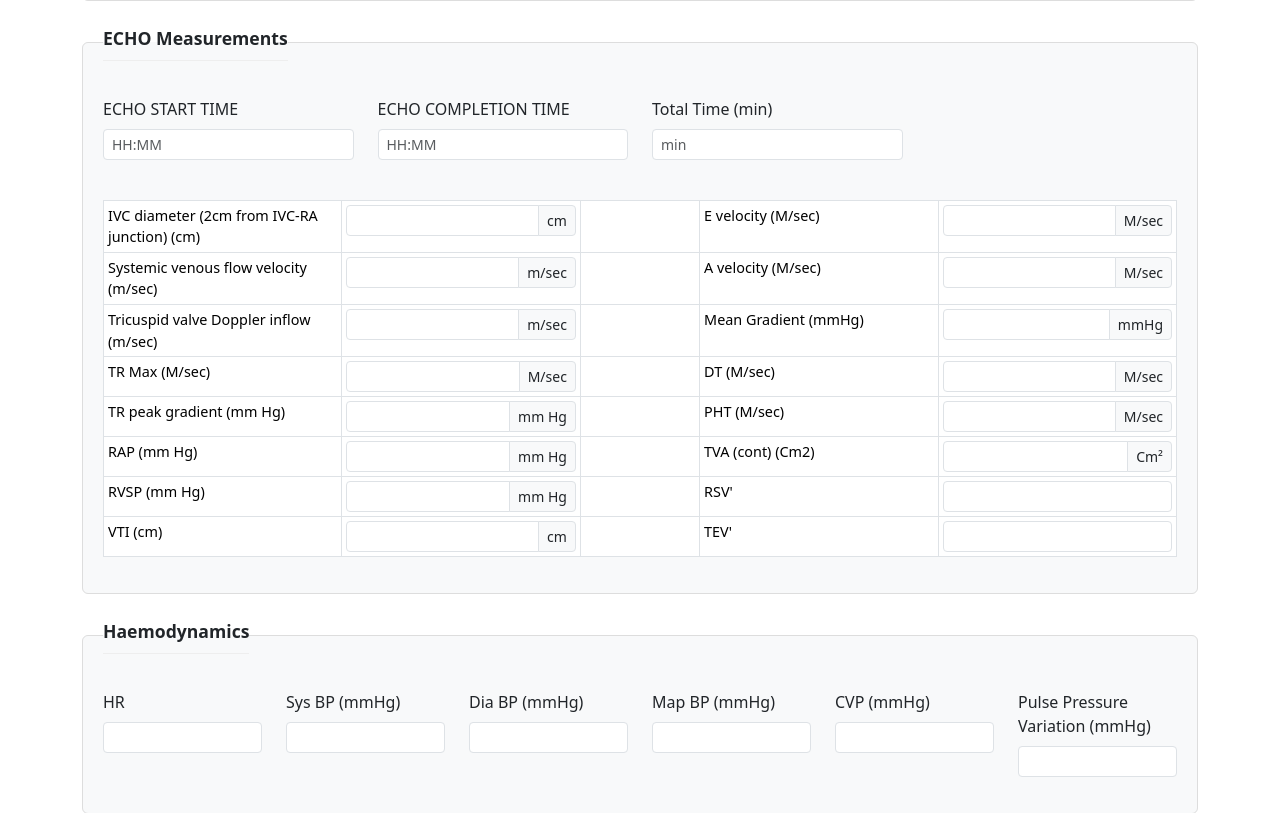
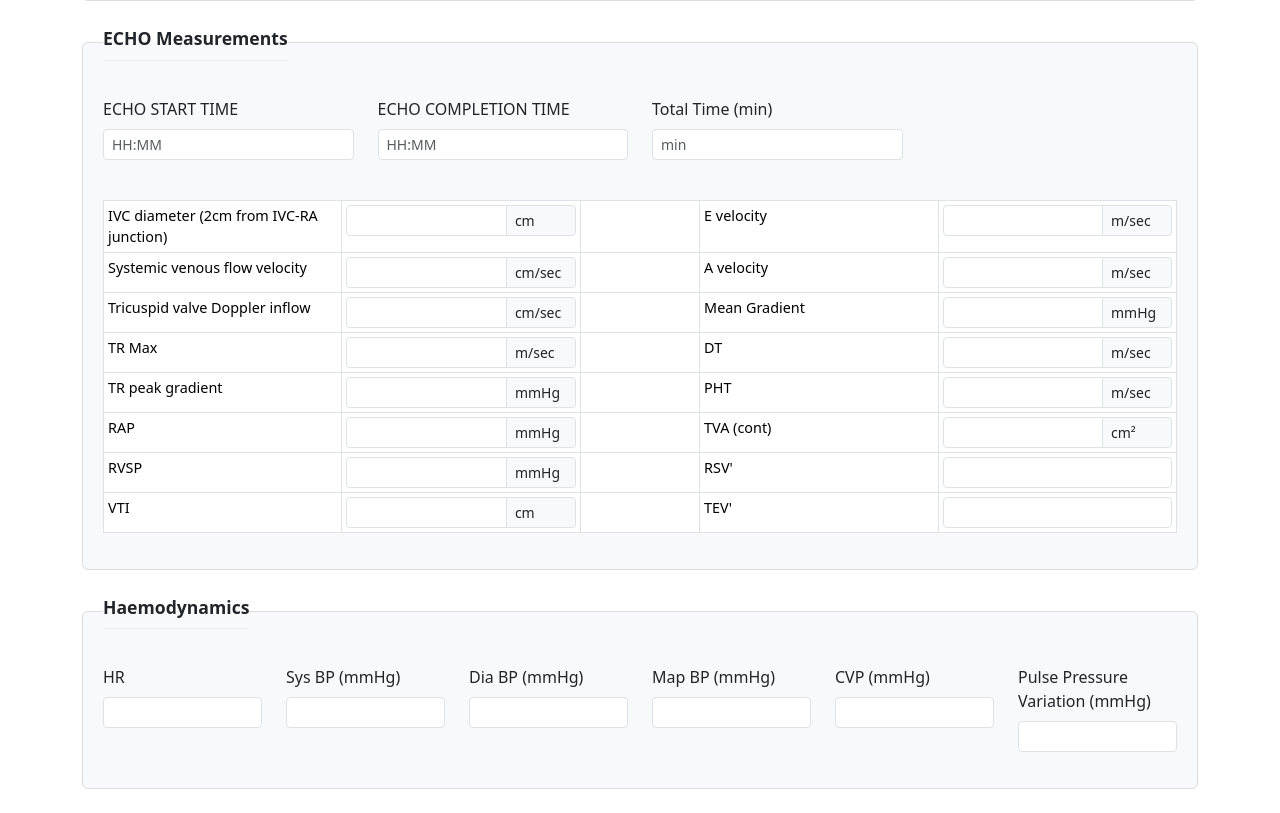
Before and after one commit to Kay0n/icu-records, a Flask app: page /add in a window 1280 px wide. Shown: the part 1098-1911 px from the top of the page. Run offline with Flask 2, Linux system fonts and the light colour scheme; parts of the project's set-up code (start-up, migrations or seed data) failed here and were passed over.

Commit message:
make units definable, formatting fixes

```diff
--- a/src/forms.py
+++ b/src/forms.py
@@ -11,6 +11,11 @@ from wtforms import (
     RadioField,
 )
 from wtforms.validators import InputRequired, Optional, Length, NumberRange
+
+class UnitFloatField(FloatField):
+    def __init__(self, label=None, validators=None, unit=None, **kwargs):
+        self.unit = unit
+        super().__init__(label=label, validators=validators, **kwargs)
 
 OBSERVER_CHOICES = [
     ("", "-- Select Observer --"),
@@ -46,11 +51,11 @@ class RecordForm(FlaskForm):
 
 
     # Patient Info
-    patient_ur = StringField(
-        "Patient UR No", validators=[InputRequired(), Length(max=80)]
+    patient_ur = IntegerField(
+        "Patient UR No", validators=[InputRequired()]
     )
-    patient_serial = StringField(
-        "Patient's Serial Number", validators=[InputRequired(), Length(max=80)]
+    patient_serial = IntegerField(
+        "Patient's Serial Number", validators=[InputRequired()]
     )
     collection_date = DateField(
         "Date of Data Collection", validators=[InputRequired()], format="%Y-%m-%d"
@@ -76,7 +81,7 @@ class RecordForm(FlaskForm):
         ],
         validators=[InputRequired()]
     )
-    peep = FloatField("PEEP", validators=[InputRequired(), NumberRange(min=0)])
+    peep = FloatField("PEEP", validators=[Optional(), NumberRange(min=0)])
 
 
 
@@ -116,52 +121,87 @@ class RecordForm(FlaskForm):
         "Total Time (min)", validators=[Optional(), NumberRange(min=0)]
     )
 
-    ivc_diameter_cm = FloatField(
-        "IVC diameter (2cm from IVC-RA junction) (cm)",
-        validators=[Optional(), NumberRange(min=0)],
+
+    ivc_diameter_cm = UnitFloatField(
+        "IVC diameter (2cm from IVC-RA junction)",
+        unit="cm",
+        validators=[InputRequired(), NumberRange(min=0)],
     )
-    systemic_venous_flow_velocity_mps = FloatField(
-        "Systemic venous flow velocity (m/sec)",
-        validators=[Optional(), NumberRange(min=0)],
+    systemic_venous_flow_velocity_mps = UnitFloatField(
+        "Systemic venous flow velocity",
+        unit="cm/sec",
+        validators=[InputRequired(), NumberRange(min=0)],
     )
-    tricuspid_valve_doppler_inflow_mps = FloatField(
-        "Tricuspid valve Doppler inflow (m/sec)",
-        validators=[Optional(), NumberRange(min=0)],
+    tricuspid_valve_doppler_inflow_mps = UnitFloatField(
+        "Tricuspid valve Doppler inflow",
+        unit="cm/sec",
+        validators=[InputRequired(), NumberRange(min=0)],
     )
-    tr_max_mps = FloatField(
-        "TR Max (M/sec)", validators=[Optional(), NumberRange(min=0)]
+    tr_max_mps = UnitFloatField(
+        "TR Max",
+        unit="m/sec",
+        validators=[InputRequired(), NumberRange(min=0)]
     )
-    tr_peak_gradient_mmhg = FloatField(
-        "TR peak gradient (mm Hg)", validators=[Optional(), NumberRange(min=0)]
+    tr_peak_gradient_mmhg = UnitFloatField(
+        "TR peak gradient",
+        unit="mmHg",
+        validators=[InputRequired(), NumberRange(min=0)]
     )
-    rap_mmhg = FloatField("RAP (mm Hg)", validators=[Optional(), NumberRange(min=0)])
-    rvsp_mmhg = FloatField("RVSP (mm Hg)", validators=[Optional(), NumberRange(min=0)])
-    vti_cm = FloatField("VTI (cm)", validators=[Optional(), NumberRange(min=0)])
+    rap_mmhg = UnitFloatField(
+        "RAP",
+        unit="mmHg",
+        validators=[InputRequired(), NumberRange(min=0)]
+    )
+    rvsp_mmhg = UnitFloatField(
+        "RVSP",
+        unit="mmHg",
+        validators=[InputRequired(), NumberRange(min=0)]
+    )
+    vti_cm = UnitFloatField(
+        "VTI",
+        unit="cm",
+        validators=[InputRequired(), NumberRange(min=0)]
+    )
 
-    e_velocity_mps = FloatField(
-        "E velocity (M/sec)", validators=[Optional(), NumberRange(min=0)]
+    e_velocity_mps = UnitFloatField(
+        "E velocity",
+        unit="m/sec",
+        validators=[InputRequired(), NumberRange(min=0)]
     )
-    a_velocity_mps = FloatField(
-        "A velocity (M/sec)", validators=[Optional(), NumberRange(min=0)]
+    a_velocity_mps = UnitFloatField(
+        "A velocity",
+        unit="m/sec",
+        validators=[InputRequired(), NumberRange(min=0)]
     )
-    mean_gradient_mmhg = FloatField(
-        "Mean Gradient (mmHg)", validators=[Optional(), NumberRange(min=0)]
+    mean_gradient_mmhg = UnitFloatField(
+        "Mean Gradient",
+        unit="mmHg",
+        validators=[InputRequired(), NumberRange(min=0)]
     )
-    dt_mps = FloatField(
-        "DT (M/sec)", validators=[Optional(), NumberRange(min=0)]
-    )  # Deceleration Time
-    pht_mps = FloatField(
-        "PHT (M/sec)", validators=[Optional(), NumberRange(min=0)]
-    )  # Pressure Half-Time
-    tva_cont_cm2 = FloatField(
-        "TVA (cont) (Cm2)", validators=[Optional(), NumberRange(min=0)]
-    )  # Tricuspid Valve Area
+    dt_mps = UnitFloatField(
+        "DT",
+        unit="m/sec",
+        validators=[InputRequired(), NumberRange(min=0)]
+    )
+    pht_mps = UnitFloatField(
+        "PHT",
+        unit="m/sec",
+        validators=[InputRequired(), NumberRange(min=0)]
+    )
+    tva_cont_cm2 = UnitFloatField(
+        "TVA (cont)",
+        unit="cm²",
+        validators=[InputRequired(), NumberRange(min=0)]
+    )
+
     rsv_prime = FloatField(
-        "RSV'", validators=[Optional(), NumberRange(min=0)]
-    )  # Assuming numeric, unit unclear
+        "RSV'",
+        validators=[InputRequired(), NumberRange(min=0)]
+    )
     tev_prime = FloatField(
-        "TEV'", validators=[Optional(), NumberRange(min=0)]
-    )  # Assuming numeric, unit unclear
+        "TEV'",
+        validators=[InputRequired(), NumberRange(min=0)]
+    )
 
 
 
--- a/src/static/css/style.css
+++ b/src/static/css/style.css
@@ -34,3 +34,7 @@
 .invalid-feedback.d-block {
     display: block !important;
 }
+
+.input-group-text {
+    min-width: 70px;
+}
--- a/src/templates/form.html
+++ b/src/templates/form.html
@@ -60,19 +60,22 @@
       </div>
       <div class="col-md-2">
         {{ form.height_cm.label(class="form-label") }}
-        {{ form.height_cm(id="height_cm", class="form-control form-control-sm" + (' is-invalid' if form.height_cm.errors else ''),
+        {{ form.height_cm(id="height_cm", class="form-control form-control-sm" + (' is-invalid' if form.height_cm.errors
+        else ''),
         placeholder='cm', type="number", step="any", min="0") }}
         {{ render_errors(form.height_cm) }}
       </div>
       <div class="col-md-2">
         {{ form.weight_kg.label(class="form-label") }}
-        {{ form.weight_kg(id="weight_kg", class="form-control form-control-sm" + (' is-invalid' if form.weight_kg.errors else ''),
+        {{ form.weight_kg(id="weight_kg", class="form-control form-control-sm" + (' is-invalid' if form.weight_kg.errors
+        else ''),
         placeholder='kg', type="number", step="any", min="0") }}
         {{ render_errors(form.weight_kg) }}
       </div>
       <div class="col-md-2">
         {{ form.bsa.label(class="form-label") }}
-        {{ form.bsa(id="bsa", class="form-control form-control-sm" + (' is-invalid' if form.bsa.errors else ''), placeholder='m²', readonly=True) }}
+        {{ form.bsa(id="bsa", class="form-control form-control-sm" + (' is-invalid' if form.bsa.errors else ''),
+        placeholder='m²', readonly=True) }}
         <!-- {{ render_errors(form.bsa) }} -->
       </div>
       <div class="col-md-2">
@@ -80,10 +83,12 @@
         <div class="form-check form-check-inline">
           {{ form.check_head_of_bed(class="form-check-input") }}
           {{ form.check_head_of_bed.label(class="form-check-label small") }}
+          {{ render_errors(form.check_head_of_bed) }}
         </div>
         <div class="form-check form-check-inline">
           {{ form.check_transducer_level(class="form-check-input") }}
           {{ form.check_transducer_level.label(class="form-check-label small") }}
+          {{ render_errors(form.check_transducer_level) }}
         </div>
       </div>
     </div>
@@ -178,6 +183,7 @@
         <div class="form-check">
           {{ form.photograph_taken(class="form-check-input") }}
           {{ form.photograph_taken.label(class="form-check-label") }}
+          {{ render_errors(form.photograph_taken) }}
         </div>
       </div>
     </div>
@@ -193,17 +199,20 @@
     <div class="row mb-3 align-items-center">
       <div class="col-md-3 align-items-center">
         {{ form.echo_start_time.label(class="form-label") }}
-        {{ form.echo_start_time(id="echo_start_time", class="form-control form-control-sm" + (' is-invalid' if form.echo_start_time.errors else ''), type="text", placeholder='HH:MM', maxlength='5') }}
+        {{ form.echo_start_time(id="echo_start_time", class="form-control form-control-sm" + (' is-invalid' if
+        form.echo_start_time.errors else ''), type="text", placeholder='HH:MM', maxlength='5') }}
         {{ render_errors(form.echo_start_time) }}
       </div>
       <div class="col-md-3">
         {{ form.echo_completion_time.label(class="form-label") }}
-        {{ form.echo_completion_time(id="echo_completion_time", class="form-control form-control-sm" + (' is-invalid' if form.echo_completion_time.errors else ''), type="text", placeholder='HH:MM', maxlength='5') }}
+        {{ form.echo_completion_time(id="echo_completion_time", class="form-control form-control-sm" + (' is-invalid' if
+        form.echo_completion_time.errors else ''), type="text", placeholder='HH:MM', maxlength='5') }}
         {{ render_errors(form.echo_completion_time) }}
       </div>
       <div class="col-md-3">
         {{ form.echo_total_time_min.label(class="form-label") }}
-        {{ form.echo_total_time_min(id="echo_total_time_min", class="form-control form-control-sm" + (' is-invalid' if form.echo_total_time_min.errors else ''), placeholder='min', readonly=True) }}
+        {{ form.echo_total_time_min(id="echo_total_time_min", class="form-control form-control-sm" + (' is-invalid' if
+        form.echo_total_time_min.errors else ''), placeholder='min', readonly=True) }}
         <!-- {{ render_errors(form.echo_total_time_min) }} -->
       </div>
     </div>
@@ -217,7 +226,7 @@
               <div class="input-group input-group-sm">
                 {{ form.ivc_diameter_cm(class="form-control form-control-sm" + (' is-invalid' if
                 form.ivc_diameter_cm.errors else ''), tabindex="1") }}
-                <span class="input-group-text">cm</span>
+                <span class="input-group-text">{{ form.ivc_diameter_cm.unit }}</span>
               </div>
               {{ render_errors(form.ivc_diameter_cm) }}
             </td>
@@ -227,7 +236,7 @@
               <div class="input-group input-group-sm">
                 {{ form.e_velocity_mps(class="form-control form-control-sm" + (' is-invalid' if
                 form.e_velocity_mps.errors else ''), tabindex="9") }}
-                <span class="input-group-text">M/sec</span>
+                <span class="input-group-text">{{ form.e_velocity_mps.unit }}</span>
               </div>
               {{ render_errors(form.e_velocity_mps) }}
             </td>
@@ -238,7 +247,7 @@
               <div class="input-group input-group-sm">
                 {{ form.systemic_venous_flow_velocity_mps(class="form-control form-control-sm" + (' is-invalid' if
                 form.systemic_venous_flow_velocity_mps.errors else ''), tabindex="2") }}
-                <span class="input-group-text">m/sec</span>
+                <span class="input-group-text">{{ form.systemic_venous_flow_velocity_mps.unit }}</span>
               </div>
               {{ render_errors(form.systemic_venous_flow_velocity_mps) }}
             </td>
@@ -249,7 +258,7 @@
               <div class="input-group input-group-sm">
                 {{ form.a_velocity_mps(class="form-control form-control-sm" + (' is-invalid' if
                 form.a_velocity_mps.errors else ''), tabindex="10") }}
-                <span class="input-group-text">M/sec</span>
+                <span class="input-group-text">{{ form.a_velocity_mps.unit }}</span>
               </div>
               {{ render_errors(form.a_velocity_mps) }}
             </td>
@@ -261,7 +270,7 @@
               <div class="input-group input-group-sm">
                 {{ form.tricuspid_valve_doppler_inflow_mps(class="form-control form-control-sm" + (' is-invalid' if
                 form.tricuspid_valve_doppler_inflow_mps.errors else ''), tabindex="3") }}
-                <span class="input-group-text">m/sec</span>
+                <span class="input-group-text">{{ form.tricuspid_valve_doppler_inflow_mps.unit }}</span>
               </div>
               {{ render_errors(form.tricuspid_valve_doppler_inflow_mps) }}
             </td>
@@ -272,7 +281,7 @@
               <div class="input-group input-group-sm">
                 {{ form.mean_gradient_mmhg(class="form-control form-control-sm" + (' is-invalid' if
                 form.mean_gradient_mmhg.errors else ''), tabindex="11") }}
-                <span class="input-group-text">mmHg</span>
+                <span class="input-group-text">{{ form.mean_gradient_mmhg.unit }}</span>
               </div>
               {{ render_errors(form.mean_gradient_mmhg) }}
             </td>
@@ -284,7 +293,7 @@
               <div class="input-group input-group-sm">
                 {{ form.tr_max_mps(class="form-control form-control-sm" + (' is-invalid' if form.tr_max_mps.errors else
                 ''), tabindex="4") }}
-                <span class="input-group-text">M/sec</span>
+                <span class="input-group-text">{{ form.tr_max_mps.unit }}</span>
               </div>
               {{ render_errors(form.tr_max_mps) }}
             </td>
@@ -295,7 +304,7 @@
               <div class="input-group input-group-sm">
                 {{ form.dt_mps(class="form-control form-control-sm" + (' is-invalid' if form.dt_mps.errors else ''),
                 tabindex="12") }}
-                <span class="input-group-text">M/sec</span>
+                <span class="input-group-text">{{ form.dt_mps.unit }}</span>
               </div>
               {{ render_errors(form.dt_mps) }}
             </td>
@@ -307,7 +316,7 @@
               <div class="input-group input-group-sm">
                 {{ form.tr_peak_gradient_mmhg(class="form-control form-control-sm" + (' is-invalid' if
                 form.tr_peak_gradient_mmhg.errors else ''), tabindex="5") }}
-                <span class="input-group-text">mm Hg</span>
+                <span class="input-group-text">{{ form.tr_peak_gradient_mmhg.unit }}</span>
               </div>
               {{ render_errors(form.tr_peak_gradient_mmhg) }}
             </td>
@@ -318,7 +327,7 @@
               <div class="input-group input-group-sm">
                 {{ form.pht_mps(class="form-control form-control-sm" + (' is-invalid' if form.pht_mps.errors else ''),
                 tabindex="13") }}
-                <span class="input-group-text">M/sec</span>
+                <span class="input-group-text">{{ form.pht_mps.unit }}</span>
               </div>
               {{ render_errors(form.pht_mps) }}
             </td>
@@ -330,7 +339,7 @@
               <div class="input-group input-group-sm">
                 {{ form.rap_mmhg(class="form-control form-control-sm" + (' is-invalid' if form.rap_mmhg.errors else ''),
                 tabindex="6") }}
-                <span class="input-group-text">mm Hg</span>
+                <span class="input-group-text">{{ form.rap_mmhg.unit }}</span>
               </div>
               {{ render_errors(form.rap_mmhg) }}
             </td>
@@ -341,7 +350,7 @@
               <div class="input-group input-group-sm">
                 {{ form.tva_cont_cm2(class="form-control form-control-sm" + (' is-invalid' if form.tva_cont_cm2.errors
                 else ''), tabindex="14") }}
-                <span class="input-group-text">Cm²</span>
+                <span class="input-group-text">{{ form.tva_cont_cm2.unit }}</span>
               </div>
               {{ render_errors(form.tva_cont_cm2) }}
             </td>
@@ -353,7 +362,7 @@
               <div class="input-group input-group-sm">
                 {{ form.rvsp_mmhg(class="form-control form-control-sm" + (' is-invalid' if form.rvsp_mmhg.errors else
                 ''), tabindex="7") }}
-                <span class="input-group-text">mm Hg</span>
+                <span class="input-group-text">{{ form.rvsp_mmhg.unit }}</span>
               </div>
               {{ render_errors(form.rvsp_mmhg) }}
             </td>
@@ -373,7 +382,7 @@
               <div class="input-group input-group-sm">
                 {{ form.vti_cm(class="form-control form-control-sm" + (' is-invalid' if form.vti_cm.errors else ''),
                 tabindex="8") }}
-                <span class="input-group-text">cm</span>
+                <span class="input-group-text">{{ form.vti_cm.unit }}</span>
               </div>
               {{ render_errors(form.vti_cm) }}
             </td>
@@ -389,6 +398,7 @@
         </tbody>
       </table>
     </div>
+
   </fieldset>
 
 
```
